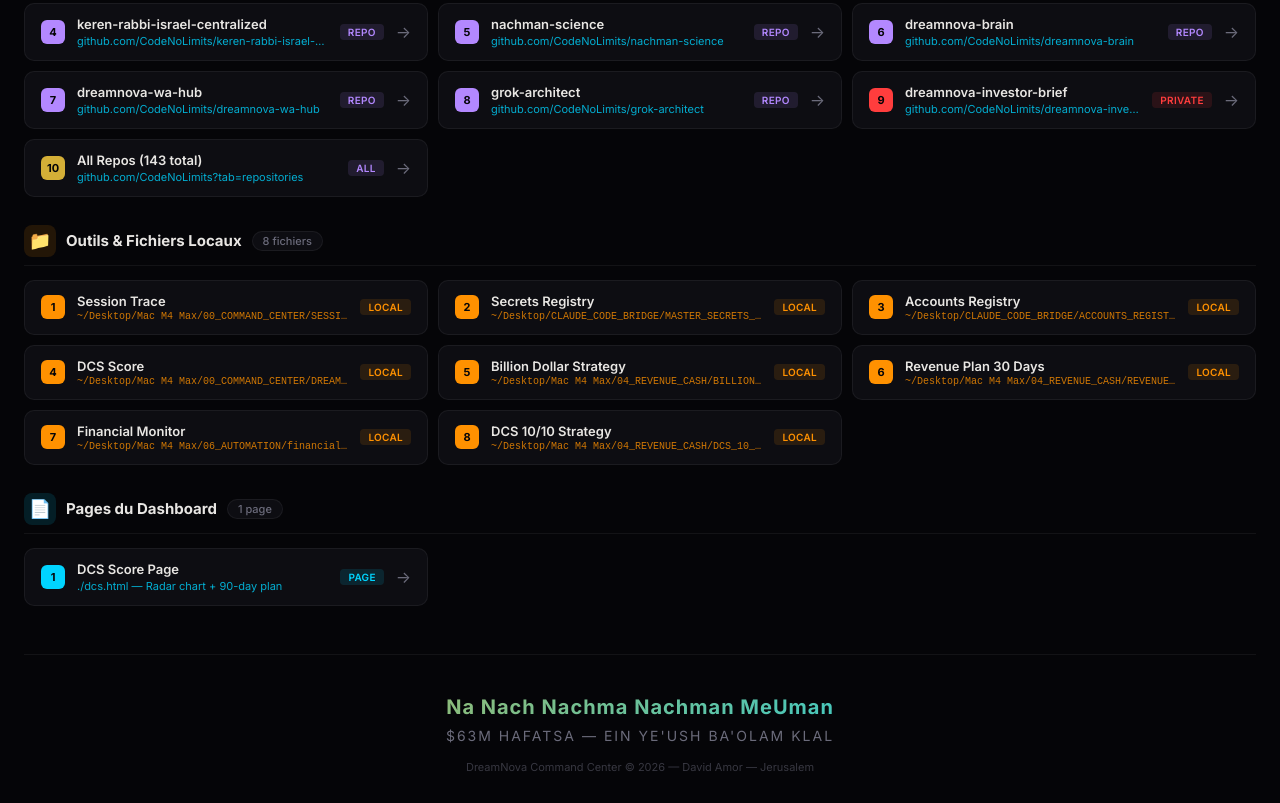
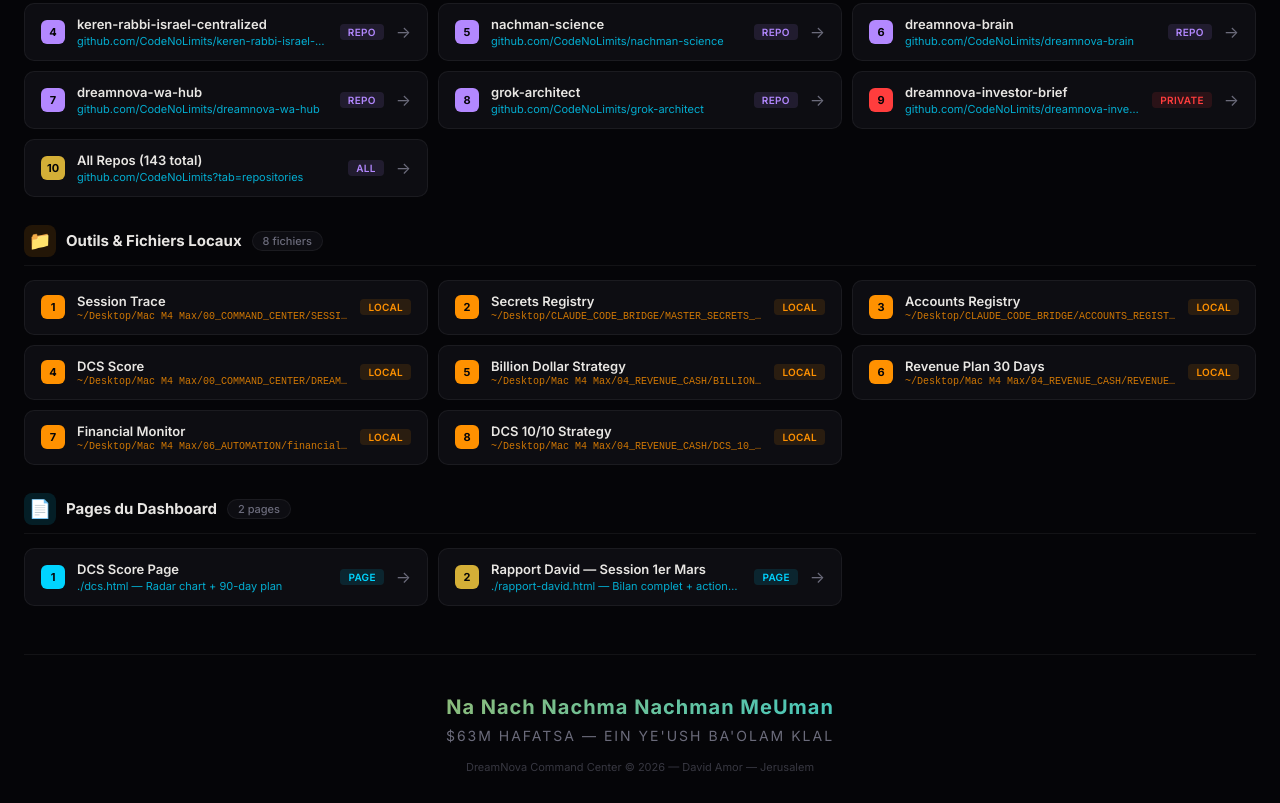
Before and after one commit to CodeNoLimits/dreamnova-command-dashboard, a plain HTML site: page index.html in a window 1280 px wide. Shown: the part 5854-6657 px from the top of the page. Drawn offline with Linux system fonts and the light colour scheme.

Commit message:
fix: add rapport-david.html link to dashboard pages section

```diff
--- a/index.html
+++ b/index.html
@@ -2192,7 +2192,7 @@ body::before {
       <div class="link-category-header">
         <div class="link-category-icon cyan-bg">&#128196;</div>
         <div class="link-category-title">Pages du Dashboard</div>
-        <span class="link-category-count">1 page</span>
+        <span class="link-category-count">2 pages</span>
       </div>
       <div class="link-list">
         <a href="./dcs.html" class="link-item" data-linksearch="dcs page dream consistency score radar chart assessment david">
@@ -2200,6 +2200,15 @@ body::before {
           <div class="link-item-content">
             <div class="link-item-name">DCS Score Page</div>
             <div class="link-item-url">./dcs.html &mdash; Radar chart + 90-day plan</div>
+          </div>
+          <span class="link-item-badge page">PAGE</span>
+          <span class="link-item-arrow">&#8594;</span>
+        </a>
+        <a href="./rapport-david.html" class="link-item" data-linksearch="rapport david session resume bilan taches deploiements">
+          <div class="link-item-number gold">2</div>
+          <div class="link-item-content">
+            <div class="link-item-name">Rapport David &mdash; Session 1er Mars</div>
+            <div class="link-item-url">./rapport-david.html &mdash; Bilan complet + actions David</div>
           </div>
           <span class="link-item-badge page">PAGE</span>
           <span class="link-item-arrow">&#8594;</span>
```
